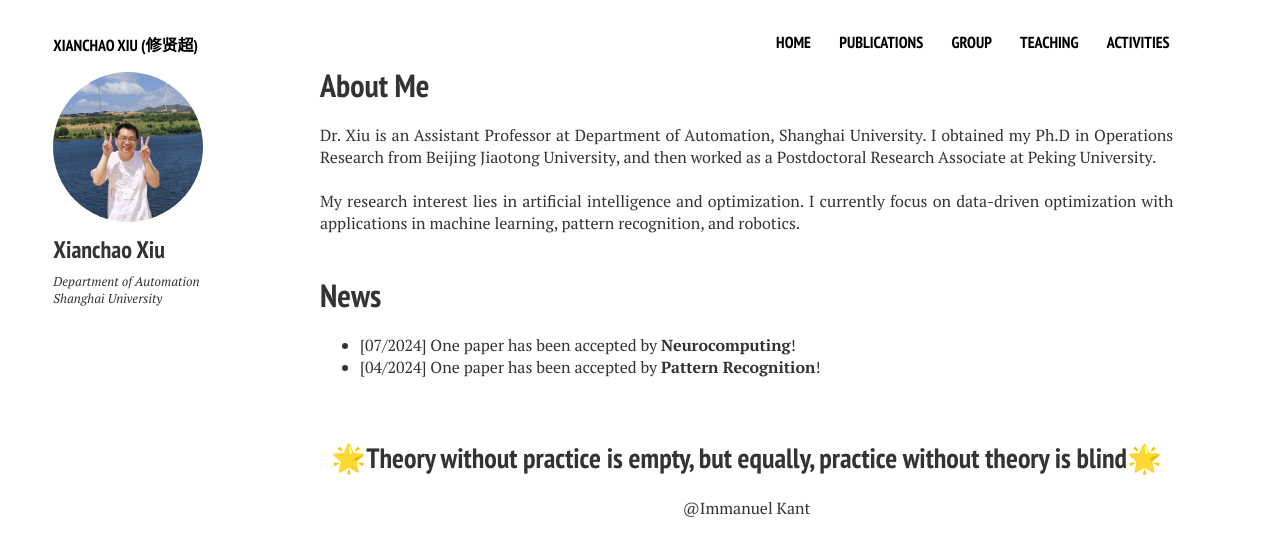
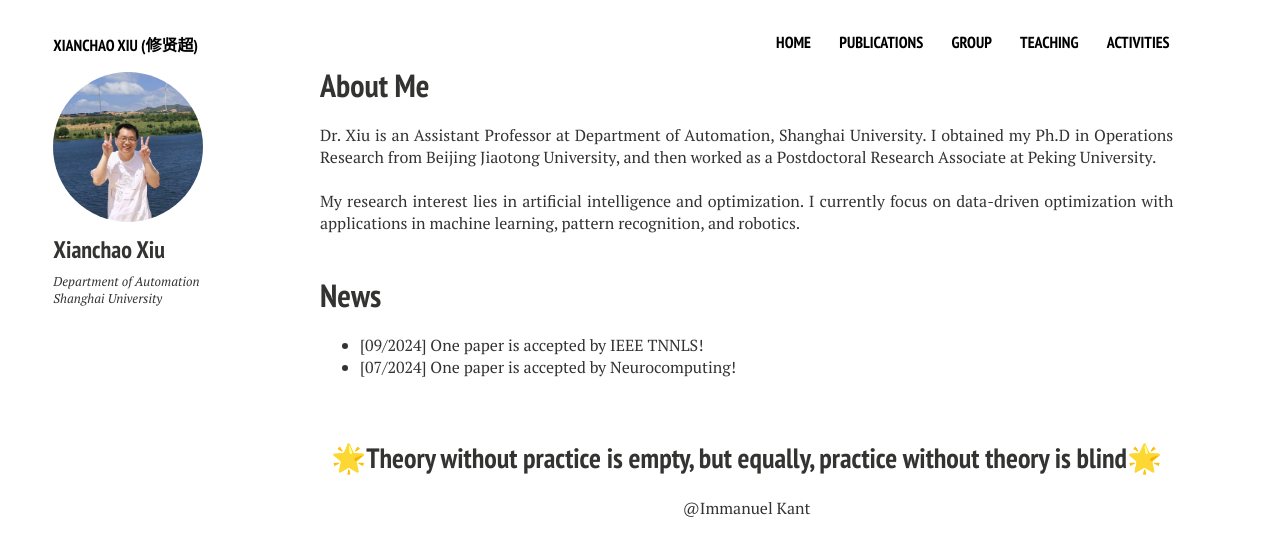
Before and after one commit to xianchaoxiu/xianchaoxiu.github.io, a Jekyll site: the page built from index.md, in a window 1280 px wide. Shown: the top 556 px of the page. Built offline with Jekyll 4.4.1, drawn with Linux system fonts in a browser that asks for light colours; nearby versions of some CDN libraries.

Commit message:
Update home2.html

```diff
--- a/_layouts/home2.html
+++ b/_layouts/home2.html
@@ -36,8 +36,8 @@
 
         <h1>News</h1>
         <ul>
-        <li> [07/2024]  One paper has been accepted by <b>Neurocomputing</b>! </li>
-	<li> [04/2024]  One paper has been accepted by <b>Pattern Recognition</b>! </li> <br><br>
+        <li> [09/2024] One paper is accepted by IEEE TNNLS! </li>
+	<li> [07/2024] One paper is accepted by Neurocomputing! </li> <br><br>
         </ul>
 
 
```
